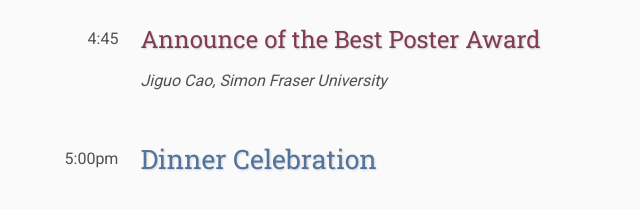
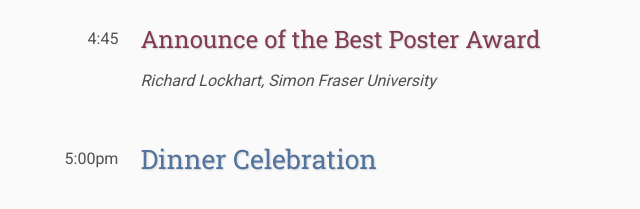
Before and after one commit to caojiguo/SLconference, a plain HTML site: page program/index.html in a window 1280 px wide. Shown: the part 1327-1536 px from the top of the page, 107-747 px from the left. Drawn offline with nearby package versions, Linux system fonts and the light colour scheme; some packages are replaced by stand-ins of ours; files that its build step writes are made by us from their sources.

Commit message:
Update index.html

```diff
--- a/program/index.html
+++ b/program/index.html
@@ -250,7 +250,7 @@
         </tr>
         <tr>
             <td class="speaker">
-               Jiguo Cao, Simon Fraser University
+               Richard Lockhart, Simon Fraser University
             </td>
         </tr>
         <tr>
```
